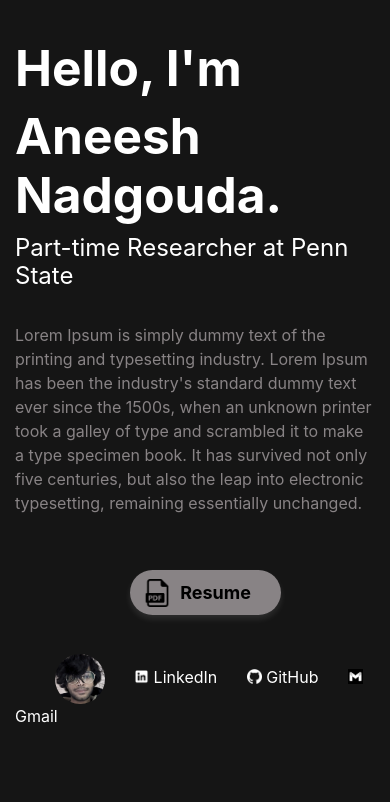
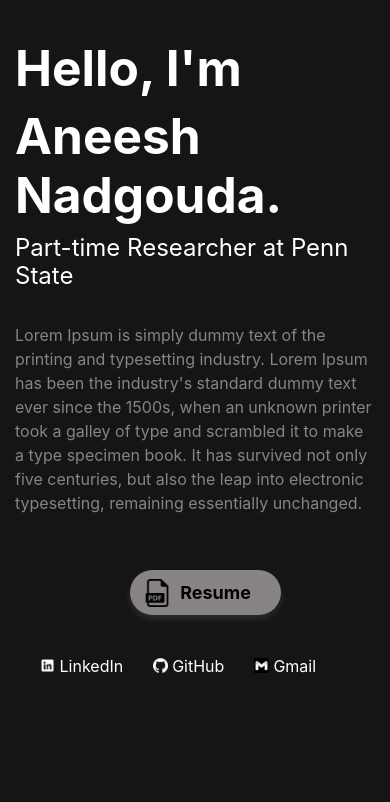
Before and after one commit to AneeshNadgouda/AneeshNadgouda.github.io, a plain HTML site: page index.html in a window 390 px wide. Shown: the top 802 px of the page. Drawn offline with nearby package versions, Linux system fonts and the light colour scheme.

Commit message:
removed profile picture from mobile screens

```diff
--- a/index.html
+++ b/index.html
@@ -44,7 +44,6 @@
 
         <br />
         <br />
-        <img class = "img1-small" src="Aneesh.jpg" alt="Profile Picture">
         <a href="https://www.linkedin.com/in/aneesh-nadgouda/" id="link-small">
           <img class = "img2" src="linkedin.png" alt="LinkedIn logo"> LinkedIn
         </a>
```
